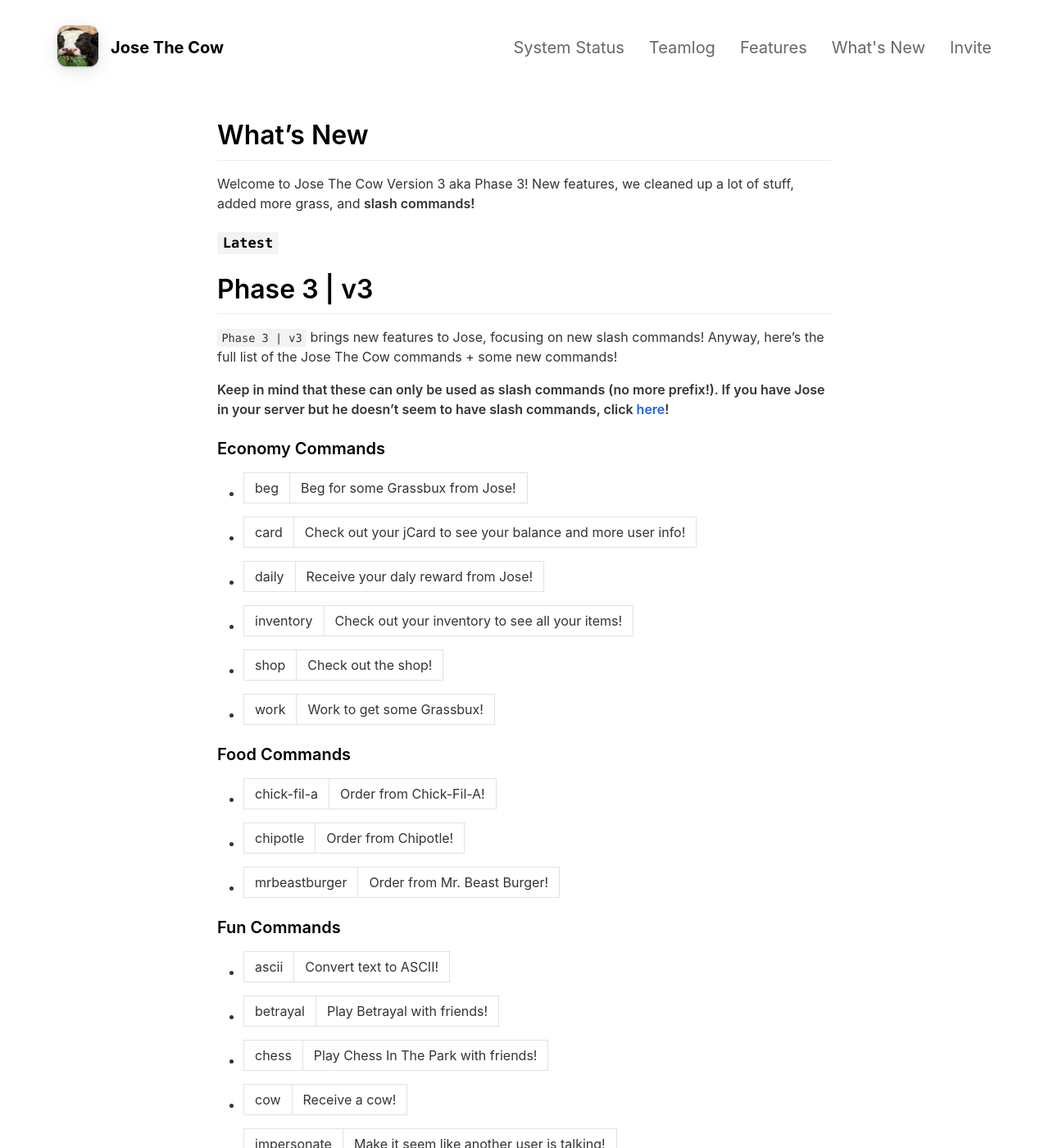
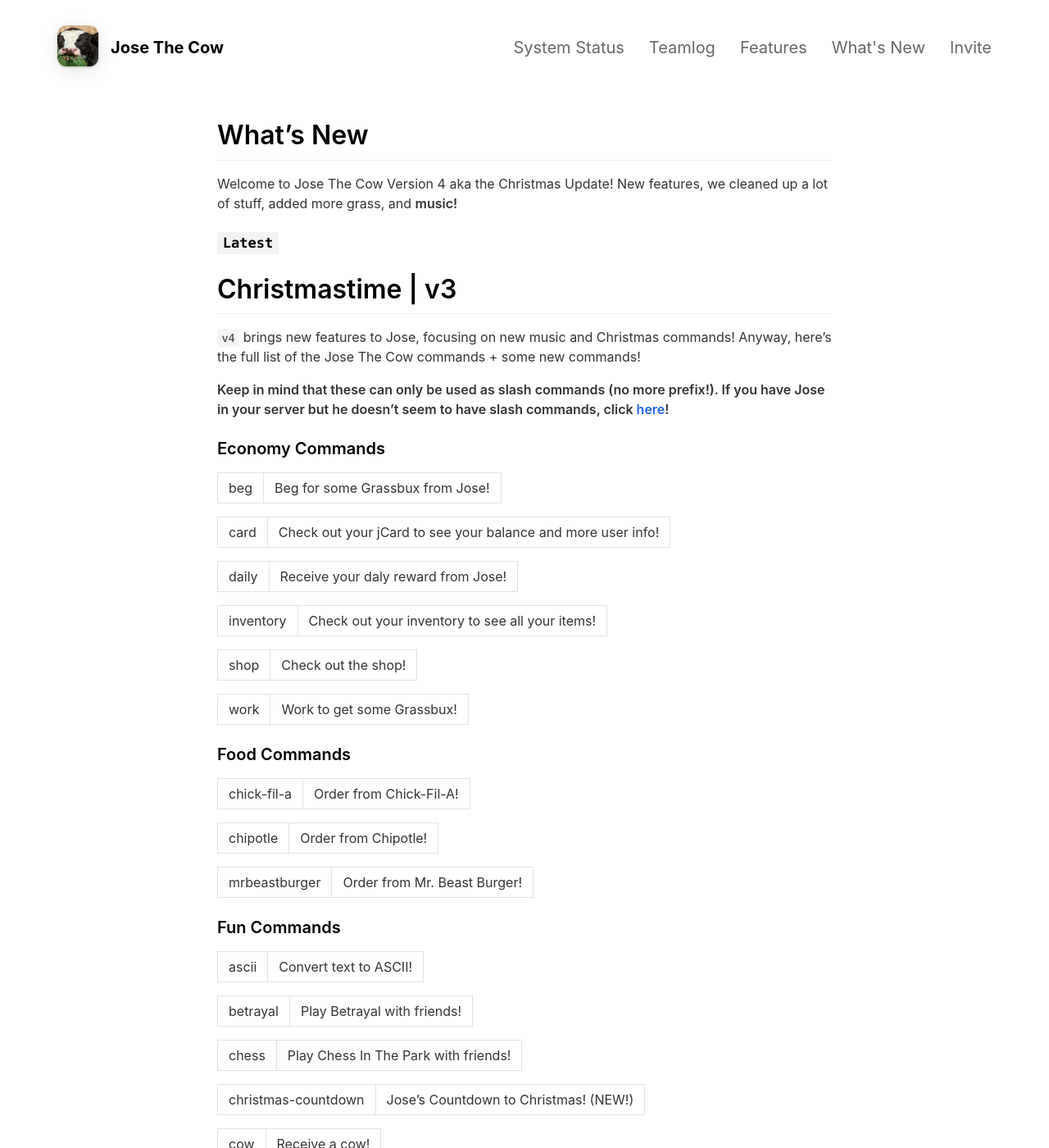
Before and after one commit to josethecow/josethecow.github.io, a Jekyll site: the page built from _pages/whatsnew.md, in a window 1280 px wide and 1400 px high. Shown: the whole window at 82% size. Built offline with Jekyll 4.4.1, drawn with Linux system fonts in a browser that asks for light colours; nearby versions of some CDN libraries; some of the changed text lies outside the part shown.

Commit message:
Update whatsnew.md

```diff
--- a/_pages/whatsnew.md
+++ b/_pages/whatsnew.md
@@ -4,57 +4,105 @@
 include_in_header: true
 ---
 # What's New
-Welcome to Jose The Cow Version 3 aka Phase 3! New features, we cleaned up a lot of stuff, added more grass, and **slash commands!**
+Welcome to Jose The Cow Version 4 aka the Christmas Update! New features, we cleaned up a lot of stuff, added more grass, and **music!**
 
 ### `Latest`
-# **Phase 3 | v3**
-`Phase 3 | v3` brings new features to Jose, focusing on new slash commands! Anyway, here's the full list of the Jose The Cow commands + some new commands!
+# **Christmastime | v3**
+`v4` brings new features to Jose, focusing on new music and Christmas commands! Anyway, here's the full list of the Jose The Cow commands + some new commands!
 
 **Keep in mind that these can only be used as slash commands (no more prefix!). If you have Jose in your server but he doesn't seem to have slash commands, click [here](https://josethecow.ml/invite)!**
 
 ### Economy Commands
-- beg | Beg for some Grassbux from Jose!
-- card | Check out your jCard to see your balance and more user info!
-- daily | Receive your daly reward from Jose!
-- inventory | Check out your inventory to see all your items!
-- shop | Check out the shop!
-- work | Work to get some Grassbux!
+
+beg | Beg for some Grassbux from Jose!
+
+card | Check out your jCard to see your balance and more user info!
+
+daily | Receive your daly reward from Jose!
+
+inventory | Check out your inventory to see all your items!
+
+shop | Check out the shop!
+
+work | Work to get some Grassbux!
 
 ### Food Commands
-- chick-fil-a | Order from Chick-Fil-A!
-- chipotle | Order from Chipotle!
-- mrbeastburger | Order from Mr. Beast Burger!
+
+chick-fil-a | Order from Chick-Fil-A!
+
+chipotle | Order from Chipotle!
+
+mrbeastburger | Order from Mr. Beast Burger!
 
 ### Fun Commands
-- ascii | Convert text to ASCII!
-- betrayal | Play Betrayal with friends!
-- chess | Play Chess In The Park with friends!
-- cow | Receive a cow!
-- impersonate | Make it seem like another user is talking!
-- fishing | Play Fishington with friends!
-- meme | Receive a meme!
-- say | Have Jose send a message!
-- talk | Talk to Jose himself!
-- youtube-together | Watch YouTube with friends!
+
+ascii | Convert text to ASCII!
+
+betrayal | Play Betrayal with friends!
+
+chess | Play Chess In The Park with friends!
+
+christmas-countdown | Jose's Countdown to Christmas! (NEW!)
+
+cow | Receive a cow!
+
+impersonate | Make it seem like another user is talking!
+
+fishing | Play Fishington with friends!
+
+meme | Receive a meme!
+
+say | Have Jose send a message!
+
+talk | Talk to Jose himself!
+
+youtube-together | Watch YouTube with friends!
 
 ### Miscalleanous Commands
-- credits | The JTC Credits!
-- galaxia | Join Jose's very first farm!
-- invite | Invite Jose to your server!
-- suggest | Suggest a feature for Jose!
-- support | Need some extra Jose support? Join the JTC Support Server!
-- surrealism | Check out Surreal's own bot!
-- vote | Vote for Jose The Cow on top.gg!
-- youtube | Check out the JTC Team YouTube!
+
+credits | The JTC Credits!
+
+galaxia | Join Jose's very first farm!
+
+invite | Invite Jose to your server!
+
+suggest | Suggest a feature for Jose!
+
+support | Need some extra Jose support? Join the JTC Support Server!
+
+surrealism | Check out Surreal's own bot!
+
+vote | Vote for Jose The Cow on top.gg!
+
+youtube | Check out the JTC Team YouTube!
+
+### Music Commands (ALL NEW)
+
+christmas-radio | Play Jose's very own holiday radio with Christmas hits, classics, and more!
+
+play | Play a song!
+
+leave | Have Jose leave the voice channel!
+
+skip | Skip a song in the queue.
+
+volume | Set the playing track to a specific volume.
 
 ### Moderation Commands
-- ban | Permanently remove a member from your server.
-- clear | Clear a number of messages from the channel.
-- kick | Remove a member from your server.
-- slowmode | Set a custom slowmode for the channel you're in!
+
+ban | Permanently remove a member from your server.
+
+clear | Clear a number of messages from the channel.
+
+kick | Remove a member from your server.
+
+slowmode | Set a custom slowmode for the channel you're in!
 
 ### Utility Commands
-- covid-stats | View the COVID-19 statistics for a country or the world.
-- weather | Check the weather forecast for a location!
 
-Enjoy Jose The Cow - v3, it's a really great one!
+covid-stats | View the COVID-19 statistics for a country or the world.
+
+weather | Check the weather forecast for a location!
+
+
+Enjoy Jose The Cow - v4, and happy holidays!
```
